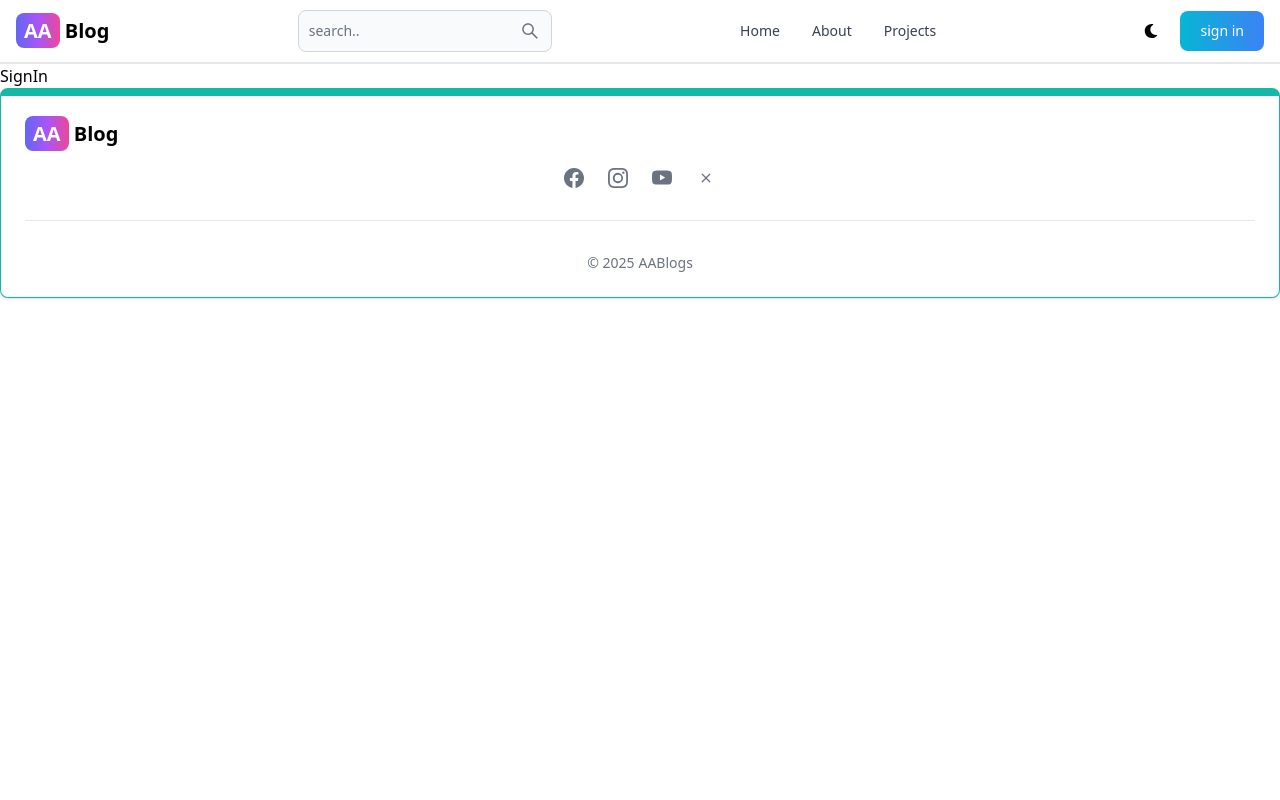
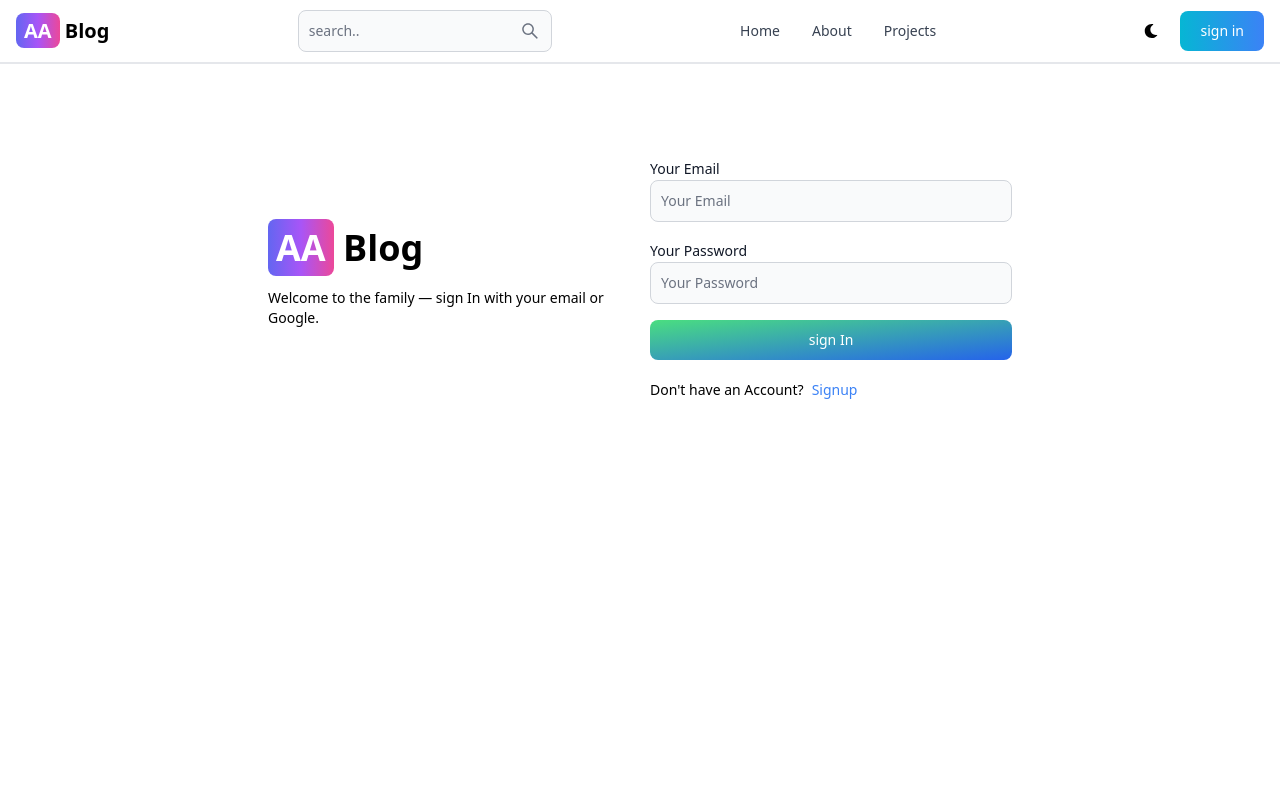
Before and after one commit to AnmolArya5/blog-youtube, a React (Vite) app in the folder frontend/: page /sign-in in a window 1280 px wide. Shown: the top 800 px of the page. Built offline with nearby package versions, Linux system fonts and the light colour scheme.

Commit message:
complete signin page funcionlity

```diff
--- a/frontend/src/pages/SignIn.jsx
+++ b/frontend/src/pages/SignIn.jsx
@@ -1,9 +1,91 @@
-import React from 'react'
+import React, { useState } from 'react';
+import { Link, useNavigate } from 'react-router-dom';
+import {Alert, Button, Label, Spinner, TextInput } from 'flowbite-react';
 
 const SignIn = () => {
+  const [formData, setFormData] = useState ({});
+  const [errorMessage, setErrorMessage] = useState(null);
+  const [loadind, setLoading] = useState(false);
+  const navigate = useNavigate();
+  const handleChange = ( e ) => {
+    setFormData({...formData, [e.target.id]: e.target.value.trim() });
+  };
+  const handleSubmit = async (e) => {
+  e.preventDefault();
+  if (!formData.email || !formData.password) {
+    return setErrorMessage('Fill out all the fields.');
+  }
+  try {
+    setLoading(true);
+    setErrorMessage(null);
+    const res = await fetch('/api/auth/signin', {
+      method: 'POST',
+      headers: { 'Content-Type': 'application/json' },
+      body: JSON.stringify(formData),
+    });
+
+    const data = await res.json();
+    console.log(data);
+
+    if (data.success === false) {
+      return setErrorMessage(data.message);
+    }
+    setLoading(false);
+    if(res.ok) {
+      navigate('/');
+    }
+  } catch (error) {
+    setErrorMessage(error.message);
+    setLoading(false);
+  }
+    // ✅ success handling here
+    alert('Signin successful!');
+};
+
   return (
-    <div>
-      SignIn
+    <div className='min-h-screen mt-20'>
+      <div className="flex p-3 max-w-3xl mx-auto flex-col md:flex-row md:items-center gap-5">
+        {/* left div */}
+        <div className="flex-1">
+          <Link to="/" className='font-bold dark:text-white text-4xl'>
+          <span className='px-2 py-1 bg-gradient-to-r from-indigo-500 via-purple-500 to-pink-500 rounded-lg text-white' >AA</span> Blog
+          </Link>
+          <p className='text-sm mt-5'>Welcome to the family — sign In with your email or Google.</p>
+        </div>
+        {/* right div */}
+        <div className="flex-1">
+           <form className='flex flex-col gap-4' onSubmit={handleSubmit}>
+
+             <div>
+               <Label htmlFor="Your Email">Your Email</Label>
+               <TextInput id="email" type="email" placeholder="Your Email" onChange={handleChange}/>
+             </div>
+             <div>
+               <Label htmlFor="Your Password">Your Password</Label>
+               <TextInput id="password" type="password" placeholder="Your Password" onChange={handleChange}/>
+             </div>
+             <Button className="bg-gradient-to-br from-green-400 to-blue-600 text-white hover:bg-gradient-to-bl focus:ring-green-200 dark:focus:ring-green-800" type='submit' disabled={loadind}>
+               { loadind ? (
+                <>
+                <Spinner size='sm'/>
+                <span className='pl-3'>Loading...</span>
+                </>
+               ) : 'sign In'
+              }
+             </Button>
+            </form>
+            <div className="flex gap-2 text-sm mt-5">
+              <span>Don't have an Account?</span>
+              <Link to='/sign-un' className='text-blue-500'>Signup</Link>
+
+            </div>
+             {errorMessage && (
+              <Alert className='mt-5' color='failure'>
+                {errorMessage}
+              </Alert>
+             )}
+        </div>
+      </div>
     </div>
   )
 }
```
